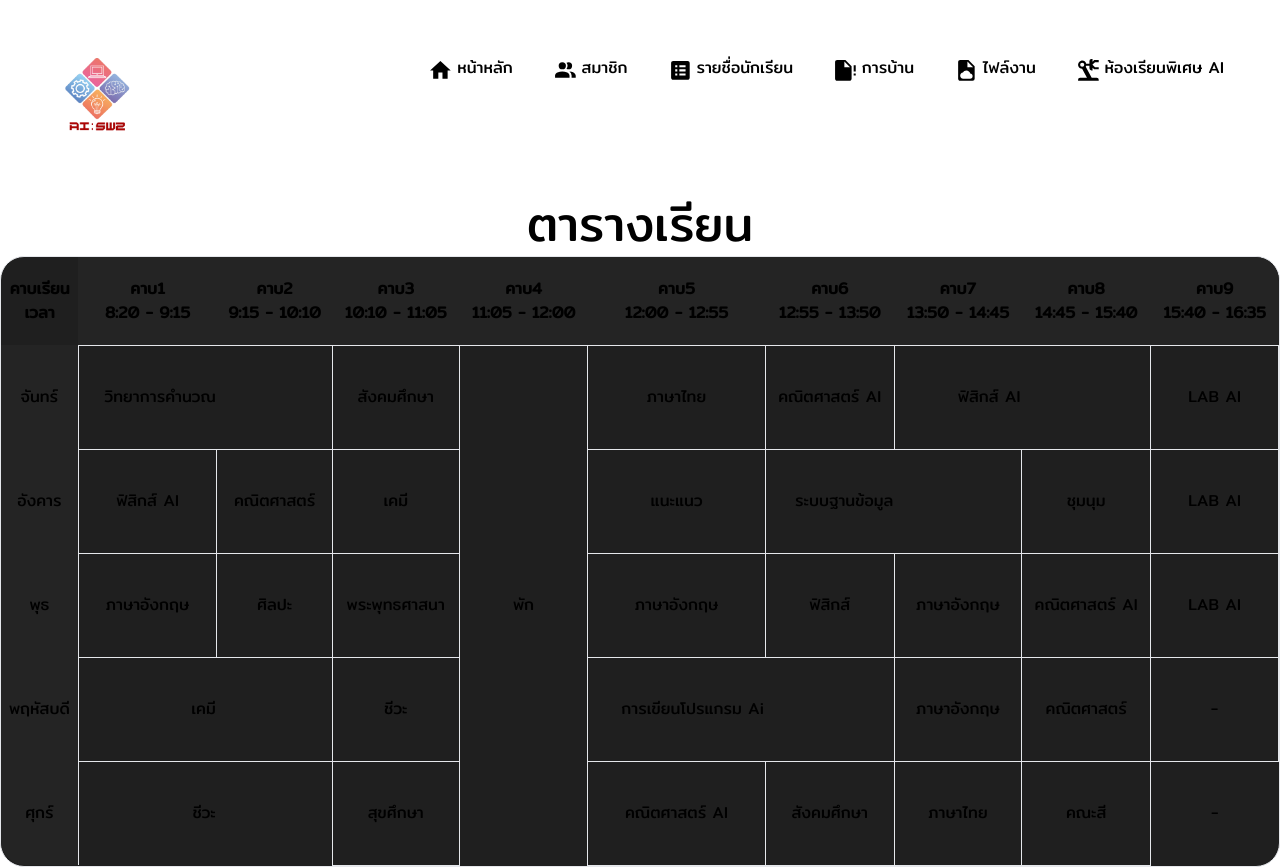
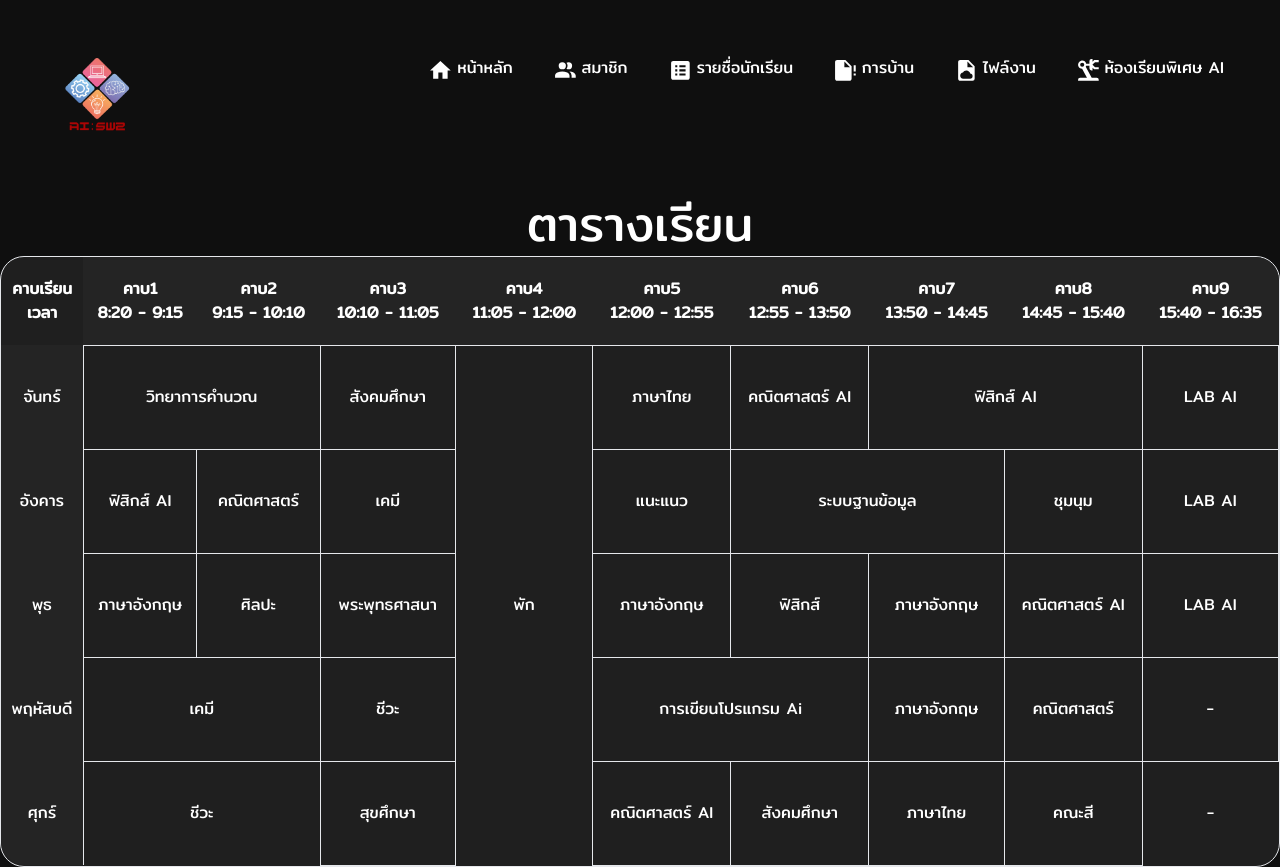
Before and after one commit to KamiK4M1/aigen4, a Next.js app: page / in a window 1280 px wide. Built offline with nearby package versions, Linux system fonts and the light colour scheme.

Commit message:
white theme bug

```diff
--- a/src/app/components/timetable.tsx
+++ b/src/app/components/timetable.tsx
@@ -20,18 +20,15 @@ export default function Table(){
                     </tr>
                 </thead>
                 <tbody className="text-center">
-                    <tr className="">
+                    <tr>
                         <td className="py-10 bg-[#242424]">จันทร์</td>
-
-                        <td className="border-t border-l col-span-2 text-right duration-300 hover:bg-[#0e0e0e]" >วิทยาการคํานวณ</td>
-                        <td className="border-t duration-300 hover:bg-[#0e0e0e]" ></td>
-                        <td className="border duration-300 hover:bg-[#0e0e0e]" >สังคมศึกษา</td>
+                        <td className="border-t border-l duration-300 hover:bg-[#0e0e0e]" colSpan={2}>วิทยาการคํานวณ</td>
+                        <td className="border duration-300 hover:bg-[#0e0e0e]">สังคมศึกษา</td>
                         <td className="border-t duration-300"></td>
-                        <td className="border duration-300 hover:bg-[#0e0e0e]" >ภาษาไทย</td>
-                        <td className="border duration-300 hover:bg-[#0e0e0e]" >คณิตศาสตร์ AI</td>
-                        <td className="border-t duration-300 text-right hover:bg-[#0e0e0e]" >ฟิสิกส์ AI</td>
-                        <td className="border-t duration-300 hover:bg-[#0e0e0e]" ></td>
-                        <td className="border duration-300 hover:bg-[#0e0e0e]" >LAB AI</td>
+                        <td className="border duration-300 hover:bg-[#0e0e0e]">ภาษาไทย</td>
+                        <td className="border duration-300 hover:bg-[#0e0e0e]">คณิตศาสตร์ AI</td>
+                        <td className="border-t duration-300 hover:bg-[#0e0e0e]" colSpan={2}>ฟิสิกส์ AI</td>
+                        <td className="border duration-300 hover:bg-[#0e0e0e]">LAB AI</td>
                     </tr>
                 </tbody>
                 <tbody className="text-center">
@@ -43,8 +40,7 @@ export default function Table(){
                         <td className="border duration-300 hover:bg-[#0e0e0e]">เคมี</td>
                         <td className="duration-300"></td>
                         <td className="border duration-300 hover:bg-[#0e0e0e]">แนะแนว</td>
-                        <td className=" duration-300 text-right hover:bg-[#0e0e0e]">ระบบฐานข้อมูล</td>
-                        <td className="border-t duration-300 hover:bg-[#0e0e0e]"></td>
+                        <td className="border duration-300 hover:bg-[#0e0e0e]" colSpan={2}>ระบบฐานข้อมูล</td>
                         <td className="border duration-300 hover:bg-[#0e0e0e]">ชุมนุม</td>
                         <td className="border duration-300 hover:bg-[#0e0e0e]">LAB AI</td>
                     </tr>
@@ -68,12 +64,10 @@ export default function Table(){
                     <tr className="">
                         <td className="py-10 bg-[#242424]">พฤหัสบดี</td>
 
-                        <td className="border-l duration-300 text-right hover:bg-[#0e0e0e]">เคมี</td>
-                        <td className="duration-300 hover:bg-[#0e0e0e]"></td>
+                        <td className="border-l duration-300 hover:bg-[#0e0e0e]" colSpan={2}>เคมี</td>
                         <td className="border duration-300 hover:bg-[#0e0e0e]">ชีวะ</td>
                         <td className="duration-300" ></td>
-                        <td className="border-l text-right duration-300 hover:bg-[#0e0e0e]">การเขียนโปรแกรม Ai</td>
-                        <td className=" duration-300 hover:bg-[#0e0e0e]"></td>
+                        <td className="border-l duration-300 hover:bg-[#0e0e0e]" colSpan={2}>การเขียนโปรแกรม Ai</td>
                         <td className="border duration-300 hover:bg-[#0e0e0e]">ภาษาอังกฤษ</td>
                         <td className="border duration-300 hover:bg-[#0e0e0e]">คณิตศาสตร์</td>
                         <td className=" border duration-300 hover:bg-[#0e0e0e] ">-</td>
@@ -83,8 +77,7 @@ export default function Table(){
                     <tr className="">
                         <td className="py-10 rounded-bl-3xl bg-[#242424]">ศุกร์</td>
 
-                        <td className="border-l border-t duration-300 text-right hover:bg-[#0e0e0e]">ชีวะ</td>
-                        <td className="border-t duration-300 hover:bg-[#0e0e0e]"></td>
+                        <td className="border-l border-t duration-300 hover:bg-[#0e0e0e]" colSpan={2}>ชีวะ</td>
                         <td className="border duration-300 hover:bg-[#0e0e0e]">สุขศึกษา</td>
                         <td className="duration-300"></td>
                         <td className="border duration-300 hover:bg-[#0e0e0e]">คณิตศาสตร์ AI</td>
@@ -94,7 +87,6 @@ export default function Table(){
                         <td className="duration-300 rounded-tr-3xl hover:bg-[#0e0e0e]">-</td>
                     </tr>
                 </tbody>
-
             </table>
             </main>
     )
--- a/src/app/globals.css
+++ b/src/app/globals.css
@@ -8,6 +8,14 @@
   --foreground-rgb: 0, 0, 0;
   --background-start-rgb: 214, 219, 220;
   --background-end-rgb: 255, 255, 255;
+}
+
+@media (prefers-color-scheme: light) {
+  :root {
+    --foreground-rgb: 255, 255, 255;
+    --background-start-rgb: 15, 15, 15;
+    --background-end-rgb: 15, 15, 15;
+  }
 }
 
 @media (prefers-color-scheme: dark) {
```
